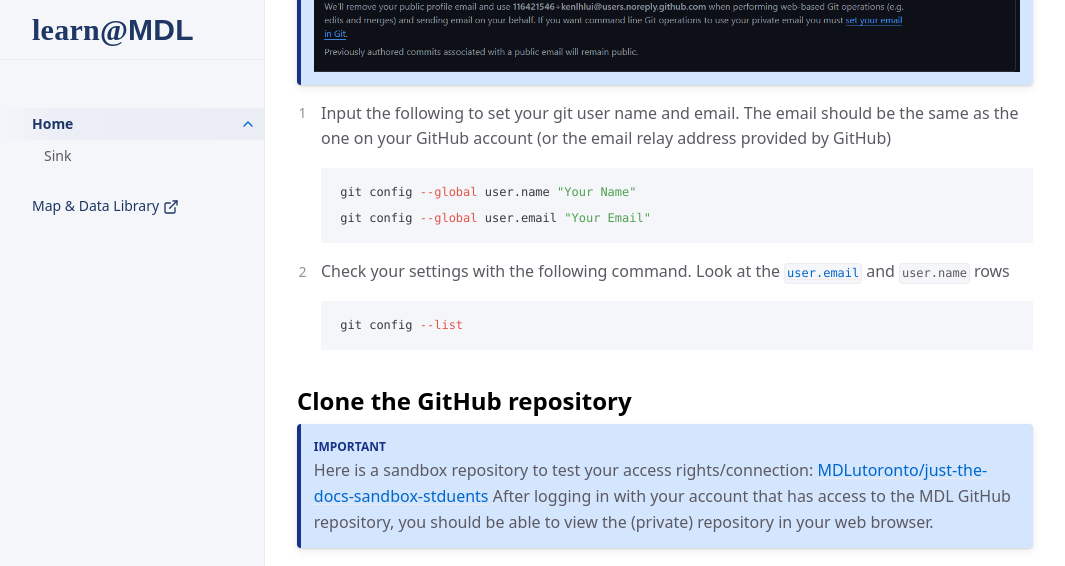
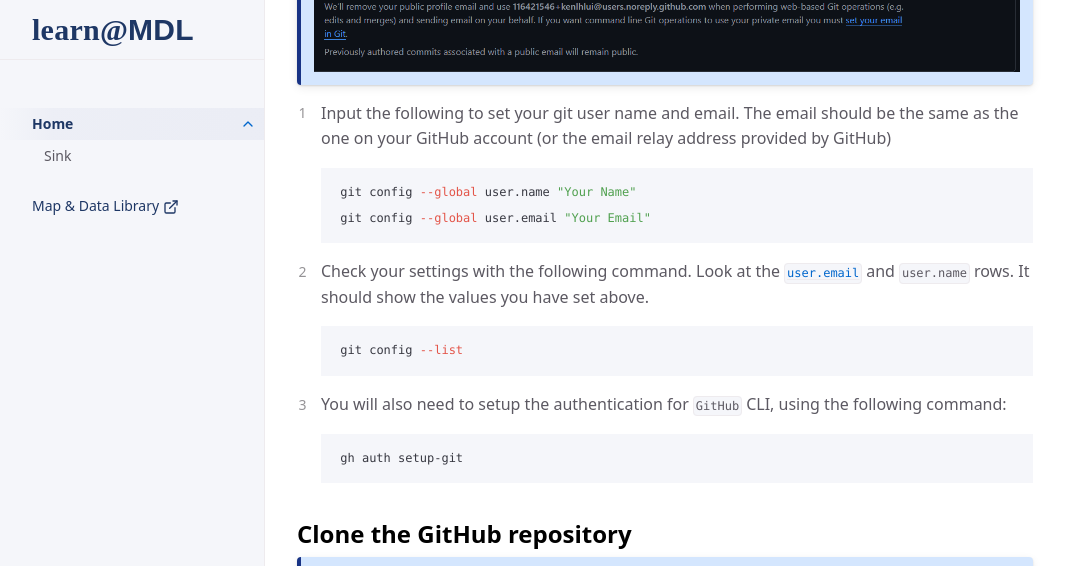
Before and after one commit to MDLutoronto/jtd-edit-setup, a Jekyll site: the page built from docs/index.md, in a window 1280 px wide and 900 px high, scrolled down 2588 px, cut to the strip 0-566 px from the top of the window. Shown: the whole strip, without its empty margins (107-1172 px from the left). Built offline with Jekyll 4.4.1, drawn with Linux system fonts in a browser that asks for light colours; cached includes are drawn as plain includes; some of the changed text lies outside the part shown.

Commit message:
docs: Update setup instructions for GitHub CLI and VS Code extensions (#3)

````diff
--- a/docs/index.md
+++ b/docs/index.md
@@ -88,10 +88,16 @@ You would first need to install GitHub CLI on your windows environment
     git config --global user.email "Your Email"
     ```
 
-2. Check your settings with the following command. Look at the [`user.email`](http://user.email) and `user.name` rows
+2. Check your settings with the following command. Look at the [`user.email`](http://user.email) and `user.name` rows. It should show the values you have set above.
 
     ```powershell
     git config --list
+    ```
+
+3. You will also need to setup the authentication for `GitHub` CLI, using the following command:
+
+    ```powershell
+    gh auth setup-git
     ```
 
 ## Clone the GitHub repository
````
Also changed, not shown: other parts of docs/index.md (+2 -2 lines).
